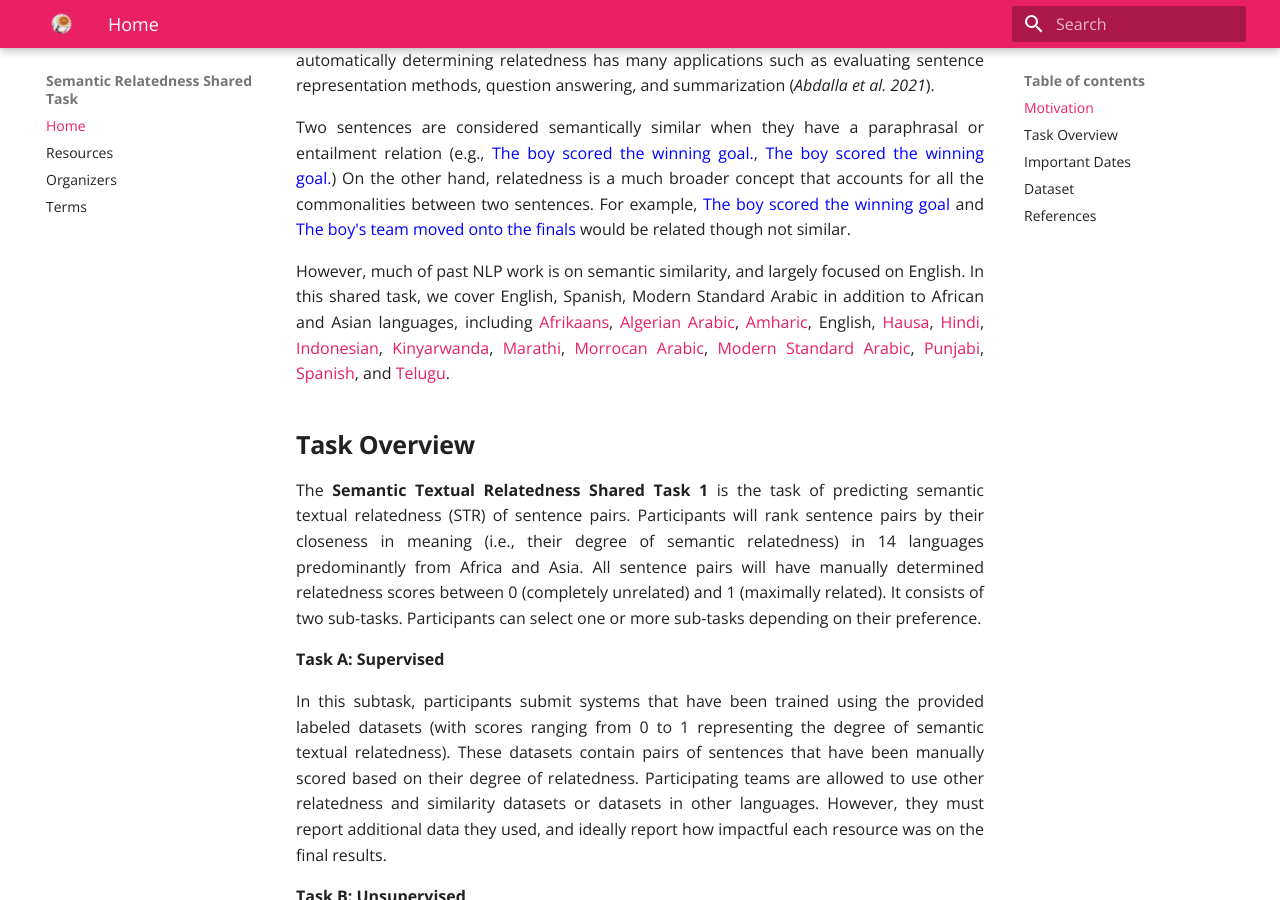
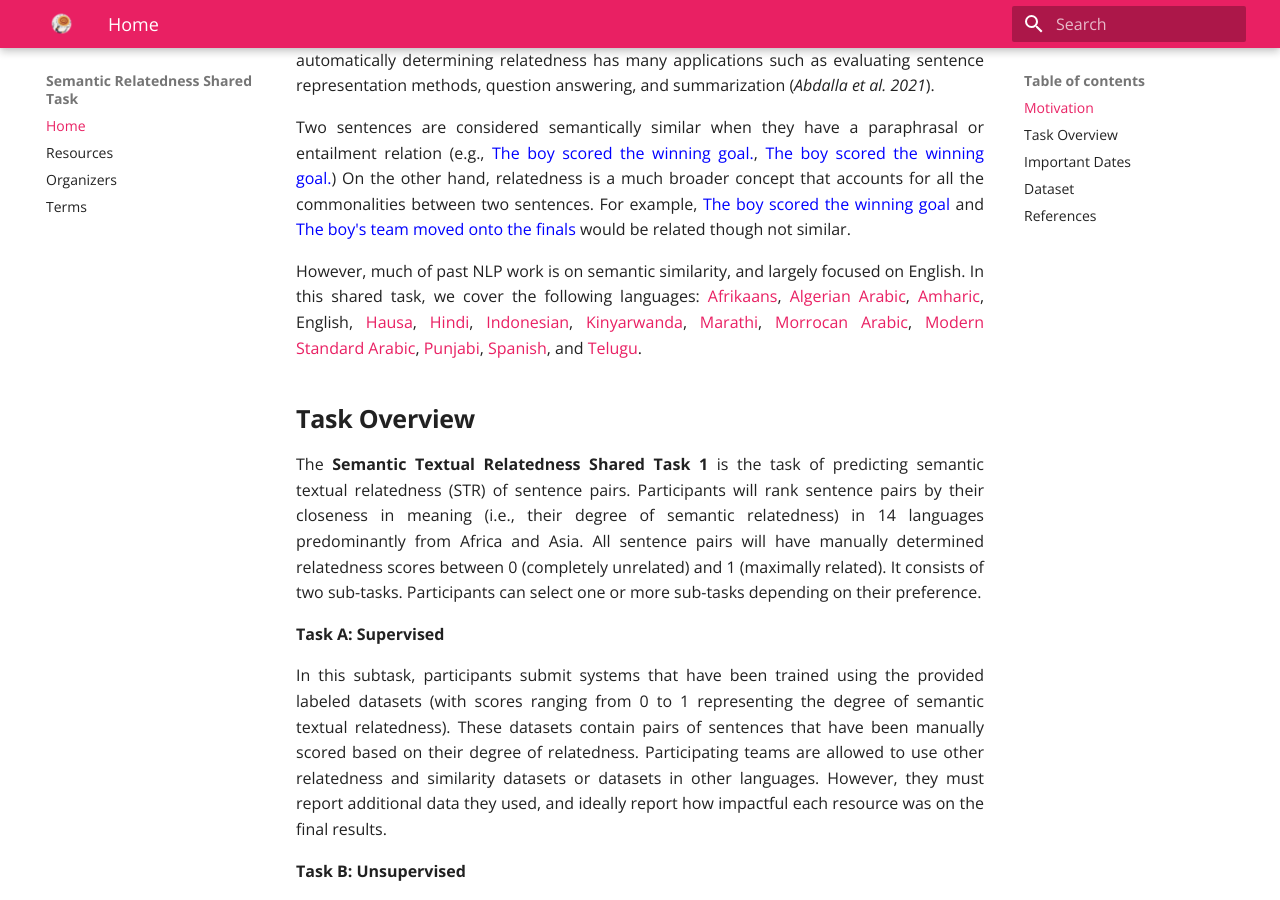
Before and after one commit to semantic-textual-relatedness/semantic-textual-relatedness.github.io, an MkDocs documentation site: the page built from docs/index.md, in a window 1280 px wide and 900 px high, scrolled down 556 px. Built offline with MkDocs 1.6.1 and Material for MkDocs 9.7.7, drawn with Linux system fonts in a browser that asks for light colours.

Commit message:
upate languages

```diff
--- a/docs/index.md
+++ b/docs/index.md
@@ -40,7 +40,7 @@ The semantic relatedness of two language units has long been considered fundamen
 Two sentences are considered semantically similar when they have a paraphrasal or entailment relation (e.g., <span style='color: blue;'>The boy scored the winning goal.</span>, <span style='color: blue;'>The boy scored the winning goal.</span>) On the other hand, relatedness is a much broader concept that accounts for all the commonalities between two sentences. For example, <span style='color: blue;'>The boy scored the winning goal </span> and <span style='color: blue;'>The boy's team moved onto the finals </span> would be related though not similar.
 
 
-However, much of past NLP work is on semantic similarity, and largely focused on English. In this shared task, we cover English, Spanish, Modern Standard Arabic in addition to African and Asian languages, including  [Afrikaans](https://en.wikipedia.org/wiki/Afrikaans), [Algerian Arabic](https://en.wikipedia.org/wiki/Algerian_Arabic), [Amharic](https://en.wikipedia.org/wiki/Amharic), English, [Hausa](https://en.wikipedia.org/wiki/Hausa_language), [Hindi](https://en.wikipedia.org/wiki/Hindi), [Indonesian](https://en.wikipedia.org/wiki/Indonesian_language), [Kinyarwanda](https://en.wikipedia.org/wiki/Kinyarwanda), [Marathi](https://en.wikipedia.org/wiki/Marathi_language), [Morrocan Arabic](https://en.wikipedia.org/wiki/Moroccan_Arabic), [Modern Standard Arabic](https://en.wikipedia.org/wiki/Modern_Standard_Arabic), [Punjabi](https://en.wikipedia.org/wiki/Punjabi_language), [Spanish](https://en.wikipedia.org/wiki/Spanish_language), and [Telugu](https://en.wikipedia.org/wiki/Telugu_language).
+However, much of past NLP work is on semantic similarity, and largely focused on English. In this shared task, we cover the following languages: [Afrikaans](https://en.wikipedia.org/wiki/Afrikaans), [Algerian Arabic](https://en.wikipedia.org/wiki/Algerian_Arabic), [Amharic](https://en.wikipedia.org/wiki/Amharic), English, [Hausa](https://en.wikipedia.org/wiki/Hausa_language), [Hindi](https://en.wikipedia.org/wiki/Hindi), [Indonesian](https://en.wikipedia.org/wiki/Indonesian_language), [Kinyarwanda](https://en.wikipedia.org/wiki/Kinyarwanda), [Marathi](https://en.wikipedia.org/wiki/Marathi_language), [Morrocan Arabic](https://en.wikipedia.org/wiki/Moroccan_Arabic), [Modern Standard Arabic](https://en.wikipedia.org/wiki/Modern_Standard_Arabic), [Punjabi](https://en.wikipedia.org/wiki/Punjabi_language), [Spanish](https://en.wikipedia.org/wiki/Spanish_language), and [Telugu](https://en.wikipedia.org/wiki/Telugu_language).
 
 ## **Task Overview**
 <p>The <strong> Semantic Textual Relatedness Shared Task 1</strong>
```
